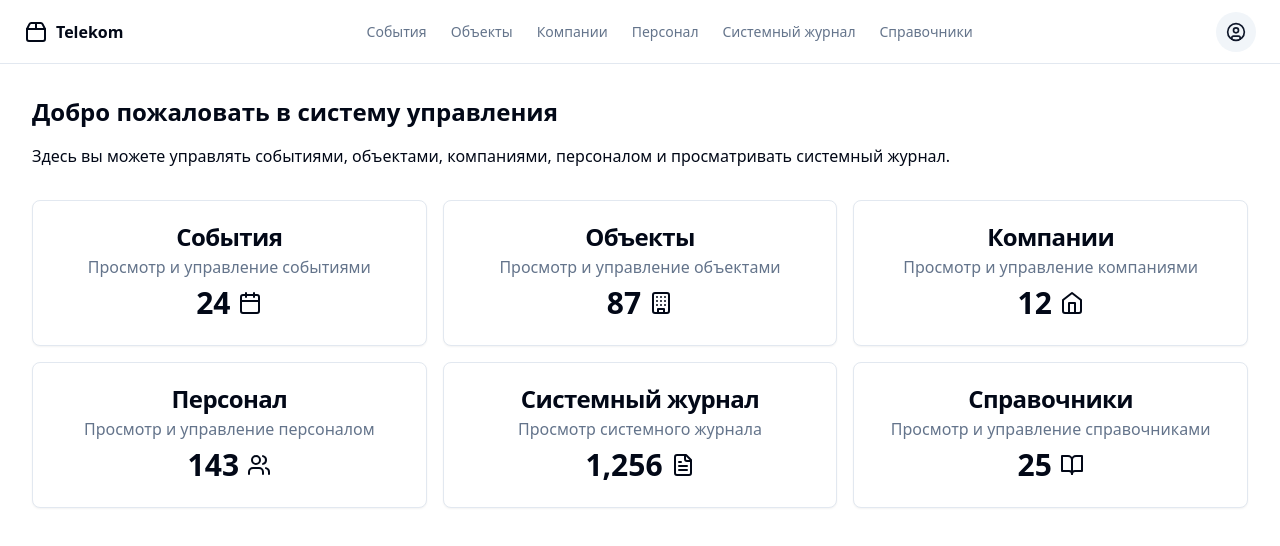
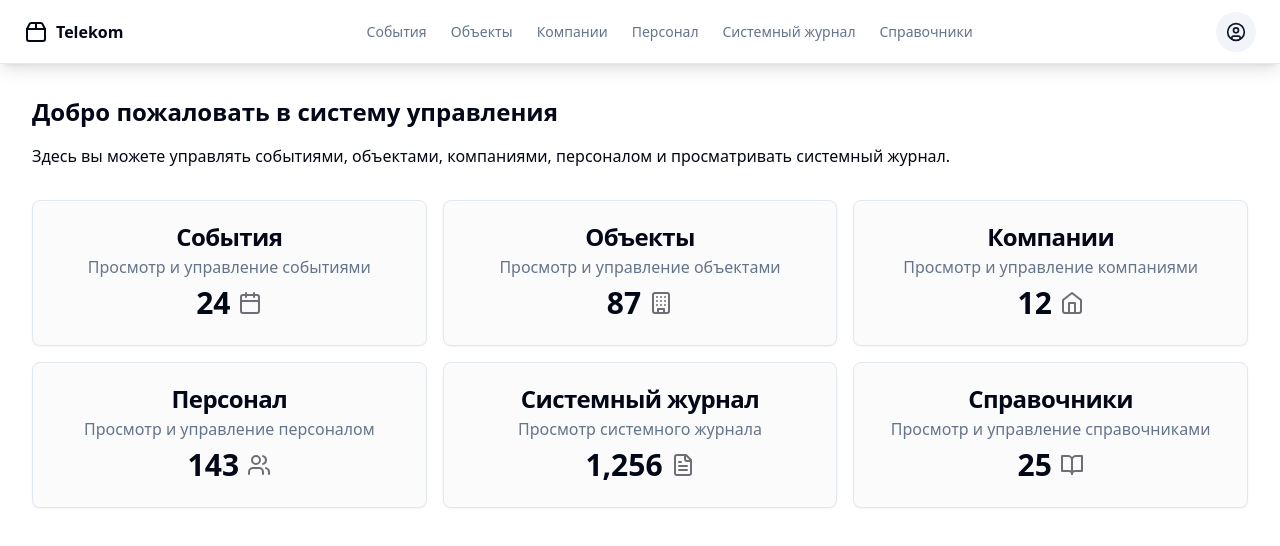
Before and after one commit to GPT-Engineer-App/admin-control-panel, a React (Vite) app: page / in a window 1280 px wide. Shown: the top 546 px of the page. Built offline with nearby package versions, Linux system fonts and the light colour scheme.

Commit message:
Enhanced tile and header styles: updated tile background and icon colors, added shadow to header.

```diff
--- a/src/layouts/sidebar.jsx
+++ b/src/layouts/sidebar.jsx
@@ -15,7 +15,7 @@ import { navItems } from "../App";
 const Layout = () => {
   return (
     <div className="flex min-h-screen w-full flex-col">
-      <header className="sticky top-0 flex h-16 items-center gap-4 border-b bg-background px-4 md:px-6 justify-between">
+      <header className="sticky top-0 flex h-16 items-center gap-4 border-b bg-background px-4 md:px-6 justify-between shadow-lg">
         <div className="flex items-center gap-2 font-semibold">
           <Package2 className="h-6 w-6" />
           <span>Telekom</span>
--- a/src/pages/Index.jsx
+++ b/src/pages/Index.jsx
@@ -7,63 +7,63 @@ const Index = () => {
       <h1 className="text-2xl font-bold mb-4">Добро пожаловать в систему управления</h1>
       <p className="mb-8">Здесь вы можете управлять событиями, объектами, компаниями, персоналом и просматривать системный журнал.</p>
       <div className="grid grid-cols-1 md:grid-cols-2 lg:grid-cols-3 gap-4">
-        <Card>
+        <Card className="bg-[#fbfbfb]">
           <CardHeader className="flex flex-col items-center justify-center">
             <CardTitle className="text-center">События</CardTitle>
             <p className="text-muted-foreground mt-2">Просмотр и управление событиями</p>
             <div className="flex items-center mt-2">
               <p className="text-3xl font-bold mr-2">24</p>
-              <Calendar className="h-6 w-6" />
+              <Calendar className="h-6 w-6 text-[#6e6e77]" />
             </div>
           </CardHeader>
         </Card>
-        <Card>
+        <Card className="bg-[#fbfbfb]">
           <CardHeader className="flex flex-col items-center justify-center">
             <CardTitle className="text-center">Объекты</CardTitle>
             <p className="text-muted-foreground mt-2">Просмотр и управление объектами</p>
             <div className="flex items-center mt-2">
               <p className="text-3xl font-bold mr-2">87</p>
-              <Building className="h-6 w-6" />
+              <Building className="h-6 w-6 text-[#6e6e77]" />
             </div>
           </CardHeader>
         </Card>
-        <Card>
+        <Card className="bg-[#fbfbfb]">
           <CardHeader className="flex flex-col items-center justify-center">
             <CardTitle className="text-center">Компании</CardTitle>
             <p className="text-muted-foreground mt-2">Просмотр и управление компаниями</p>
             <div className="flex items-center mt-2">
               <p className="text-3xl font-bold mr-2">12</p>
-              <Home className="h-6 w-6" />
+              <Home className="h-6 w-6 text-[#6e6e77]" />
             </div>
           </CardHeader>
         </Card>
-        <Card>
+        <Card className="bg-[#fbfbfb]">
           <CardHeader className="flex flex-col items-center justify-center">
             <CardTitle className="text-center">Персонал</CardTitle>
             <p className="text-muted-foreground mt-2">Просмотр и управление персоналом</p>
             <div className="flex items-center mt-2">
               <p className="text-3xl font-bold mr-2">143</p>
-              <Users className="h-6 w-6" />
+              <Users className="h-6 w-6 text-[#6e6e77]" />
             </div>
           </CardHeader>
         </Card>
-        <Card>
+        <Card className="bg-[#fbfbfb]">
           <CardHeader className="flex flex-col items-center justify-center">
             <CardTitle className="text-center">Системный журнал</CardTitle>
             <p className="text-muted-foreground mt-2">Просмотр системного журнала</p>
             <div className="flex items-center mt-2">
               <p className="text-3xl font-bold mr-2">1,256</p>
-              <FileText className="h-6 w-6" />
+              <FileText className="h-6 w-6 text-[#6e6e77]" />
             </div>
           </CardHeader>
         </Card>
-        <Card>
+        <Card className="bg-[#fbfbfb]">
           <CardHeader className="flex flex-col items-center justify-center">
             <CardTitle className="text-center">Справочники</CardTitle>
             <p className="text-muted-foreground mt-2">Просмотр и управление справочниками</p>
             <div className="flex items-center mt-2">
               <p className="text-3xl font-bold mr-2">25</p>
-              <BookOpen className="h-6 w-6" />
+              <BookOpen className="h-6 w-6 text-[#6e6e77]" />
             </div>
           </CardHeader>
         </Card>
```
